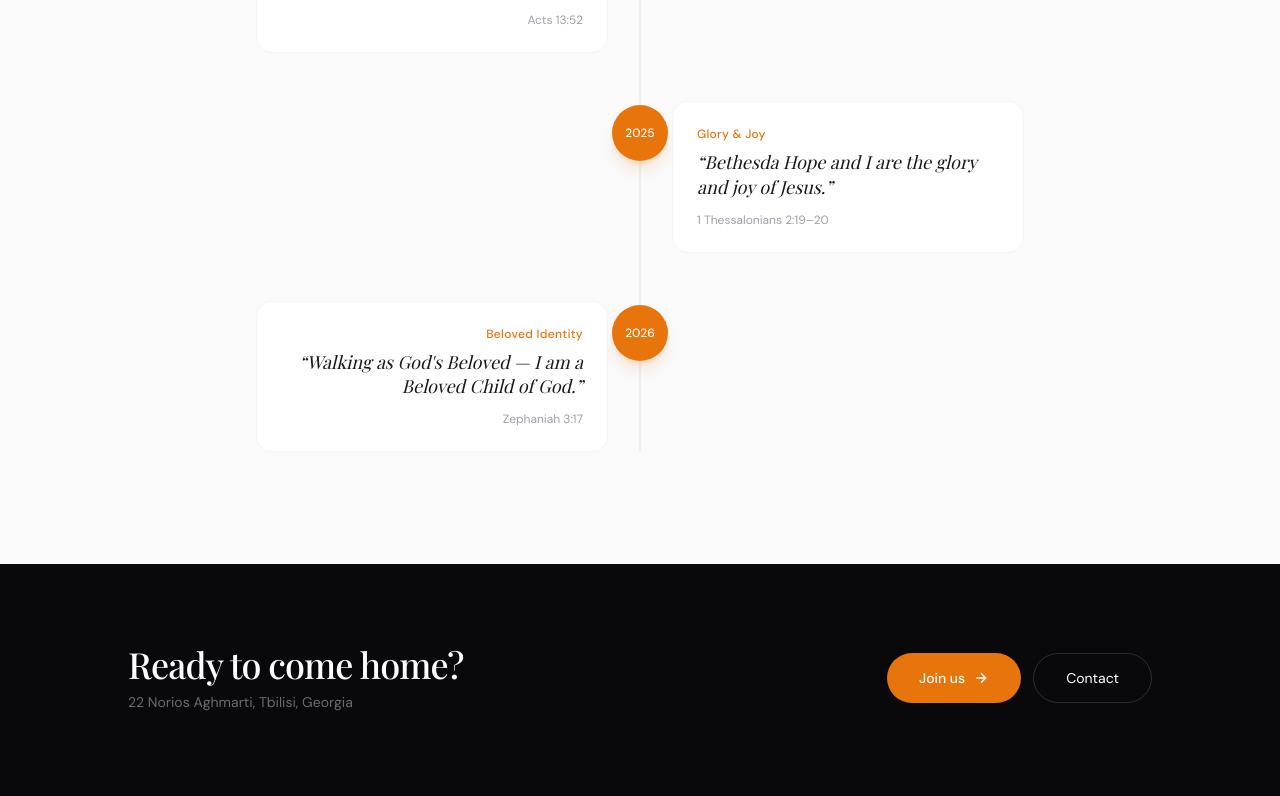
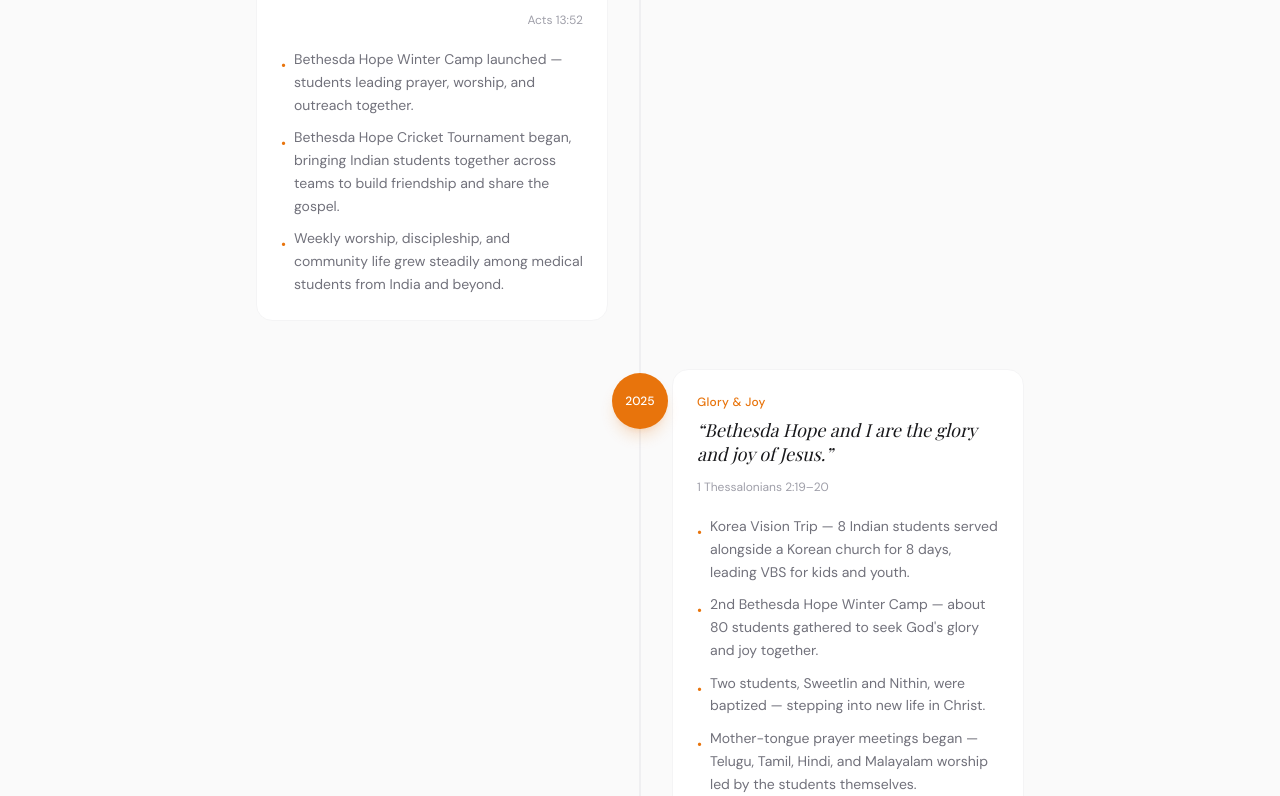
Before and after one commit to makewayjohn/bethesda-hope, a Next.js app: page / in a window 1280 px wide. Shown: the part 3964-4760 px from the top of the page. Built offline with nearby package versions, Linux system fonts and the light colour scheme.

Commit message:
Add yearly mission activity highlights to journey timeline

```diff
--- a/src/app/page.tsx
+++ b/src/app/page.tsx
@@ -349,18 +349,32 @@
       verse: "The disciples were filled with joy and the Holy Spirit.",
       ref: "Acts 13:52",
       theme: "Joy & the Holy Spirit",
+      highlights: [
+        "Bethesda Hope Winter Camp launched — students leading prayer, worship, and outreach together.",
+        "Bethesda Hope Cricket Tournament began, bringing Indian students together across teams to build friendship and share the gospel.",
+        "Weekly worship, discipleship, and community life grew steadily among medical students from India and beyond.",
+      ],
     },
     {
       year: "2025",
       verse: "Bethesda Hope and I are the glory and joy of Jesus.",
       ref: "1 Thessalonians 2:19–20",
       theme: "Glory & Joy",
+      highlights: [
+        "Korea Vision Trip — 8 Indian students served alongside a Korean church for 8 days, leading VBS for kids and youth.",
+        "2nd Bethesda Hope Winter Camp — about 80 students gathered to seek God's glory and joy together.",
+        "Two students, Sweetlin and Nithin, were baptized — stepping into new life in Christ.",
+        "Mother-tongue prayer meetings began — Telugu, Tamil, Hindi, and Malayalam worship led by the students themselves.",
+        "Cricket Tournament 2.0 — 18 teams and 162 young men competed, connected, and heard the gospel, with proceeds funding student scholarships.",
+        "Many new freshmen arrived already believers, and former new believers grew into leaders who now disciple others.",
+      ],
     },
     {
       year: "2026",
       verse: "Walking as God's Beloved — I am a Beloved Child of God.",
       ref: "Zephaniah 3:17",
       theme: "Beloved Identity",
+      highlights: [],
     },
   ];
 
@@ -410,6 +424,26 @@
                         &ldquo;{item.verse}&rdquo;
                       </p>
                       <p className="text-xs text-zinc-400 mt-3">{item.ref}</p>
+
+                      {item.highlights.length > 0 && (
+                        <ul
+                          className={`mt-5 space-y-2.5 text-left ${
+                            i % 2 === 0 ? "sm:text-left" : ""
+                          }`}
+                        >
+                          {item.highlights.map((h, idx) => (
+                            <li
+                              key={idx}
+                              className="text-sm text-zinc-500 leading-relaxed flex gap-2"
+                            >
+                              <span className="text-brand-orange mt-1.5 shrink-0">
+                                &bull;
+                              </span>
+                              <span>{h}</span>
+                            </li>
+                          ))}
+                        </ul>
+                      )}
                     </div>
                   </div>
 
```
